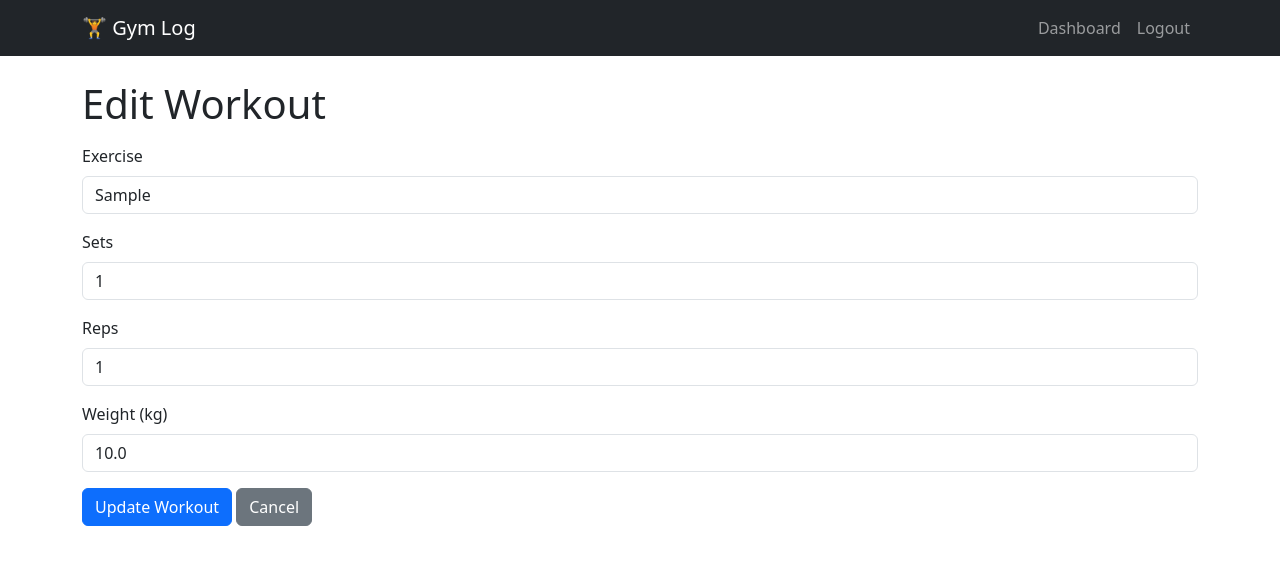
After one commit to mmotyl95/gym-log-app, a Flask app: page /edit_workout/1 in a window 1280 px wide. The commit adds this page. Shown: the top 565 px of the page. Run offline with Flask 3, Linux system fonts and the light colour scheme; a user stored in the database is signed in; tables that the repository leaves empty hold one stand-in row (values such as "Sample post").

Commit message:
add workout management tools (edit and remove workout)

```diff
--- a/app/routes.py
+++ b/app/routes.py
@@ -32,5 +32,40 @@ def add_workout():
         db.session.commit()
         flash('Workout added successfully!', 'success')
         return redirect(url_for('main.dashboard'))
+    return render_template('add_workout.html', form=form)
 
-    return render_template('add_workout.html', form=form)
+@main.route('/edit_workout/<int:workout_id>', methods=['GET', 'POST'])
+@login_required
+def edit_workout(workout_id):
+    workout = Workout.query.get_or_404(workout_id)
+
+    if workout.user_id != current_user.id:
+        flash("You don't have permission to edit this workout!", "danger")
+        return redirect(url_for('main.dashboard'))
+
+    form = WorkoutForm(obj=workout)
+
+    if form.validate_on_submit():
+        workout.exercise = form.exercise.data
+        workout.sets = form.sets.data
+        workout.reps = form.reps.data
+        workout.weight = form.weight.data or 0
+        db.session.commit()
+        flash('Workout updated successfully!', 'success')
+        return redirect(url_for('main.dashboard'))
+
+    return render_template('edit_workout.html', form=form, workout=workout)
+
+@main.route('/delete_workout/<int:workout_id>', methods=['POST'])
+@login_required
+def delete_workout(workout_id):
+    workout = Workout.query.get_or_404(workout_id)
+
+    if workout.user_id != current_user.id:
+        flash("You don't have permission to delete this workout!", "danger")
+        return redirect(url_for('main.dashboard'))
+
+    db.session.delete(workout)
+    db.session.commit()
+    flash('Workout deleted successfully!', 'success')
+    return redirect(url_for('main.dashboard'))
--- /dev/null
+++ b/app/templates/edit_workout.html
@@ -0,0 +1,34 @@
+{% extends "base.html" %}
+
+{% block title %}Edit Workout - Gym Log{% endblock %}
+
+{% block content %}
+    <h1>Edit Workout</h1>
+
+    <form method="POST" class="mt-3">
+        {{ form.hidden_tag() }}
+
+        <div class="mb-3">
+            {{ form.exercise.label(class="form-label") }}
+            {{ form.exercise(class="form-control") }}
+        </div>
+
+        <div class="mb-3">
+            {{ form.sets.label(class="form-label") }}
+            {{ form.sets(class="form-control") }}
+        </div>
+
+        <div class="mb-3">
+            {{ form.reps.label(class="form-label") }}
+            {{ form.reps(class="form-control") }}
+        </div>
+
+        <div class="mb-3">
+            {{ form.weight.label(class="form-label") }}
+            {{ form.weight(class="form-control") }}
+        </div>
+
+        <button type="submit" class="btn btn-primary">Update Workout</button>
+        <a href="{{ url_for('main.dashboard') }}" class="btn btn-secondary">Cancel</a>
+    </form>
+{% endblock %}
```
Also changed, not shown: app/templates/dashboard.html (+7 -0 lines).
